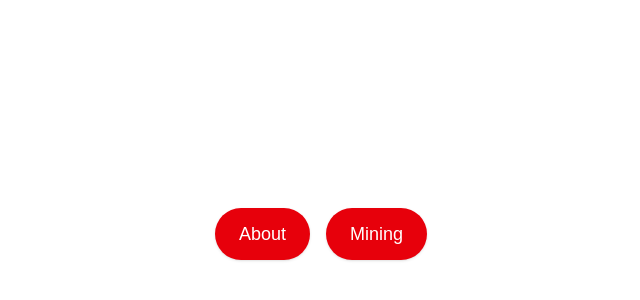
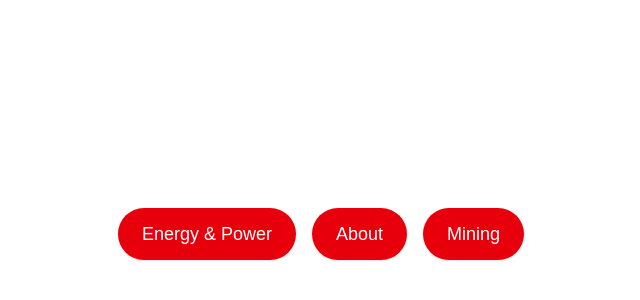
Before and after one commit to kimmierwang/morsa-energy, a Next.js app: page / in a window 1280 px wide. Shown: the part 166-466 px from the top of the page, without its empty margins (319-959 px from the left). Built offline with nearby package versions, Linux system fonts and the light colour scheme.

Commit message:
Add Power page link as first button on home
cgen-a5ced64cc0974d1aaf4c3951dbac738e

```diff
--- a/app/page.tsx
+++ b/app/page.tsx
@@ -5,6 +5,7 @@ export default function Home() {
   return (
     <div className="min-h-screen bg-white flex items-center justify-center">
       <div className="flex items-center gap-4">
+        <Link href="/power" className="px-6 py-3 rounded-full bg-red-600 text-white text-lg shadow">Energy & Power</Link>
         <Link href="/about" className="px-6 py-3 rounded-full bg-red-600 text-white text-lg shadow">About</Link>
         <Link href="/mining" className="px-6 py-3 rounded-full bg-red-600 text-white text-lg shadow">Mining</Link>
       </div>
```
